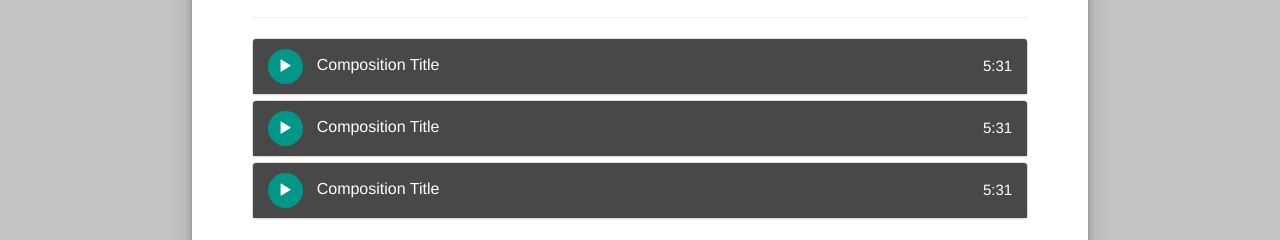
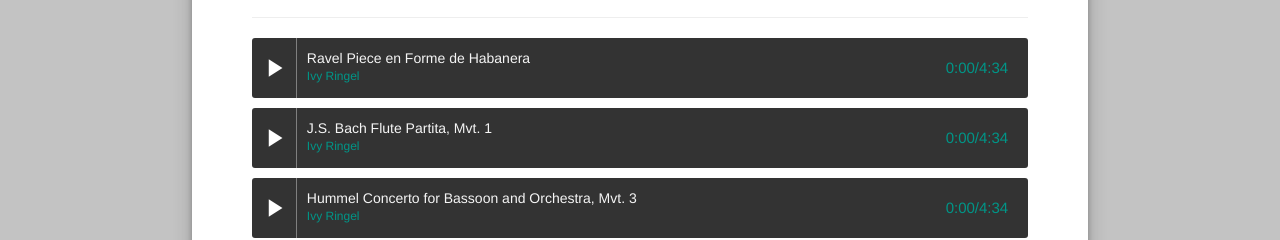
Before and after one commit to zacharyfmarion/ivyringel, a website: page media.html in a window 1280 px wide. Shown: the part 588-828 px from the top of the page. Drawn offline with nearby package versions, Linux system fonts and the light colour scheme; a web font is replaced by a local one.

Commit message:
Added music player and music to media page

```diff
--- /dev/null
+++ b/js/harmonize.js
@@ -0,0 +1,108 @@
+(function ( $ ) {
+  /** plugin to play music or whatever
+    * @param {Object} options - specify the title,
+    * artist, and length of the song
+   **/
+  $.fn.harmonize = function(options) {
+
+    this.html('\
+      <i class="material-icons play_btn">play_arrow</i>\
+      <div class="progress_bar"></div>\
+      <div class="info_right">\
+        <div class="song_name">'+ options.title +'</div>\
+        <div class="artist">'+ options.artist +'</div>\
+      </div>\
+      <span class="time">0:00/4:34</span>\
+    ')
+
+    // VARIABLES
+    // ---------------------------------------------
+
+    var play_btn = this.find('.play_btn');
+    var progress_bar = this.find('.progress_bar');
+    var time = this.find('.time');
+    // create the audio object to be manipulated
+    var audio = new Audio(options.src);
+    // create an interval to be created when the content is played
+    var interval = null;
+
+    // FUNCTIONS
+    // ---------------------------------------------
+
+    /** Function to either play or pause the player
+      * @param {Boolean} playing - whether or not the player is playing
+     **/
+    var toggleState = function(playing) {
+      play_btn.toggleClass('playing');
+      if (playing) {
+        // change the icon to pause
+        play_btn.html('play_arrow');
+        audio.pause();
+        resetInterval();
+      } else {
+        // change the icon back to play
+        play_btn.html('pause');
+        audio.play();
+        // set an interval to update the DOM elements
+        interval = setInterval(function() {
+          update();
+        }.bind(this), 500)
+      }
+    }.bind(this);
+
+    /** Function to update the position of the
+     * progress bar and the time text
+     **/
+    var update = function() {
+      // do the width calculation
+      var width_per_sec = (this.width() - play_btn.outerWidth()) / audio.duration;
+      var width = width_per_sec * audio.currentTime;
+      progress_bar.width(width);
+      time.html(formatTime(audio.currentTime) + '/' + formatTime(audio.duration));
+    }.bind(this)
+
+    // clear the interval so that we aren't calling JS and
+    // updating the DOM unnecessarily
+    var resetInterval = function() {
+      clearInterval(interval);
+    }
+
+    // http://stackoverflow.com/questions/6312993/javascript-seconds-to-time-string-with-format-hhmmss
+    var formatTime = function(time) {
+      var sec_num = parseInt(time, 10); // don't forget the second param
+      var hours   = Math.floor(sec_num / 3600);
+      var minutes = Math.floor((sec_num - (hours * 3600)) / 60);
+      var seconds = sec_num - (hours * 3600) - (minutes * 60);
+
+      if (minutes < 10) {minutes = "0"+minutes;}
+      if (seconds < 10) {seconds = "0"+seconds;}
+      return minutes+':'+seconds;
+    }
+
+    // EVENT LISTENERS
+    // ---------------------------------------------
+
+    // add event listener to the play button
+    play_btn.on('click', function(e){
+      toggleState(play_btn.hasClass('playing'))
+      e.stopPropagation();
+    })
+
+    this.on('click', function(e) {
+      var x = e.pageX - this.offset().left - play_btn.outerWidth();
+      if (x > 0) {
+        var new_time = (x / (this.width() - play_btn.outerWidth())) * audio.duration;
+        audio.currentTime = Math.round(new_time);
+        update();
+      }
+    }.bind(this))
+
+    // add event listener to the audio element
+    audio.addEventListener('ended', resetInterval)
+
+    // for function chaining
+    return this;
+
+  };
+
+}( jQuery ));
--- a/media.html
+++ b/media.html
@@ -7,15 +7,16 @@
   <!-- Stylesheets -->
   <link rel="stylesheet" href="https://maxcdn.bootstrapcdn.com/bootstrap/3.3.6/css/bootstrap.min.css">
   <!--<link rel="stylesheet" href="https://bootswatch.com/2/flatly/bootstrap.min.css">-->
-  <link href="https://fonts.googleapis.com/css?family=Arimo|Crimson+Text|Droid+Sans|Droid+Serif" rel="stylesheet">
-  <link rel="stylesheet" href="css/app.css">
-  <link rel="stylesheet" href="css/media.css">
+  <link href="https://fonts.googleapis.com/css?family=Material+Icons|Arimo|Crimson+Text|Droid+Sans|Droid+Serif" rel="stylesheet">
   <link rel="stylesheet" href="www/lib/photoswipe/dist/photoswipe.css">
   <!-- Skin CSS file (styling of UI - buttons, caption, etc.)
        In the folder of skin CSS file there are also:
        - .png and .svg icons sprite,
        - preloader.gif (for browsers that do not support CSS animations) -->
   <link rel="stylesheet" href="www/lib/photoswipe/dist/default-skin/default-skin.css">
+  <link rel="stylesheet" href="css/harmonize.css">
+  <link rel="stylesheet" href="css/app.css">
+  <link rel="stylesheet" href="css/media.css">
 
 </head>
 <body>
@@ -54,56 +55,11 @@
       <div class="container">
         <h1>Recordings</h1>
         <hr>
-        <div class="panel-group" id="accordion" role="tablist" aria-multiselectable="true">
-          <div class="panel panel-default">
-            <div class="panel-heading" role="tab" id="headingOne">
-              <button role="button" class="btn play-button" data-toggle="collapse" data-parent="#accordion" href="#collapseOne" aria-expanded="true" aria-controls="collapseOne">
-                <span class="glyphicon glyphicon-play"></span>
-              </button>
-              <h4 class="panel-title">
-               Composition Title
-              </h4>
-              <span class="time">5:31</span>
-            </div>
-            <div id="collapseOne" class="panel-collapse collapse" role="tabpanel" aria-labelledby="headingOne">
-              <div class="panel-body">
-                Anim pariatur cliche reprehenderit, enim eiusmod high life accusamus terry richardson ad squid. 3 wolf moon officia aute, non cupidatat skateboard dolor brunch. Food truck quinoa nesciunt laborum eiusmod. Brunch 3 wolf moon tempor, sunt aliqua put a bird on it squid single-origin coffee nulla assumenda shoreditch et. Nihil anim keffiyeh helvetica, craft beer labore wes anderson cred nesciunt sapiente ea proident. Ad vegan excepteur butcher vice lomo. Leggings occaecat craft beer farm-to-table, raw denim aesthetic synth nesciunt you probably haven't heard of them accusamus labore sustainable VHS.
-              </div>
-            </div>
-          </div>
-          <div class="panel panel-default">
-            <div class="panel-heading" role="tab" id="headingTwo">
-              <button class="collapsed btn play-button" role="button" data-toggle="collapse" data-parent="#accordion" href="#collapseTwo" aria-expanded="false" aria-controls="collapseTwo">
-                <span class="glyphicon glyphicon-play"></span>
-              </button>
-              <h4 class="panel-title">
-               Composition Title
-              </h4>
-              <span class="time">5:31</span>
-            </div>
-            <div id="collapseTwo" class="panel-collapse collapse" role="tabpanel" aria-labelledby="headingTwo">
-              <div class="panel-body">
-                Anim pariatur cliche reprehenderit, enim eiusmod high life accusamus terry richardson ad squid. 3 wolf moon officia aute, non cupidatat skateboard dolor brunch. Food truck quinoa nesciunt laborum eiusmod. Brunch 3 wolf moon tempor, sunt aliqua put a bird on it squid single-origin coffee nulla assumenda shoreditch et. Nihil anim keffiyeh helvetica, craft beer labore wes anderson cred nesciunt sapiente ea proident. Ad vegan excepteur butcher vice lomo. Leggings occaecat craft beer farm-to-table, raw denim aesthetic synth nesciunt you probably haven't heard of them accusamus labore sustainable VHS.
-              </div>
-            </div>
-          </div>
-          <div class="panel panel-default">
-            <div class="panel-heading" role="tab" id="headingThree">
-              <button class="collapsed btn play-button" role="button" data-toggle="collapse" data-parent="#accordion" href="#collapseThree" aria-expanded="false" aria-controls="collapseThree">
-                <span class="glyphicon glyphicon-play"></span>
-              </button>
-              <h4 class="panel-title">
-               Composition Title
-              </h4>
-              <span class="time">5:31</span>
-            </div>
-            <div id="collapseThree" class="panel-collapse collapse" role="tabpanel" aria-labelledby="headingThree">
-              <div class="panel-body">
-                Anim pariatur cliche reprehenderit, enim eiusmod high life accusamus terry richardson ad squid. 3 wolf moon officia aute, non cupidatat skateboard dolor brunch. Food truck quinoa nesciunt laborum eiusmod. Brunch 3 wolf moon tempor, sunt aliqua put a bird on it squid single-origin coffee nulla assumenda shoreditch et. Nihil anim keffiyeh helvetica, craft beer labore wes anderson cred nesciunt sapiente ea proident. Ad vegan excepteur butcher vice lomo. Leggings occaecat craft beer farm-to-table, raw denim aesthetic synth nesciunt you probably haven't heard of them accusamus labore sustainable VHS.
-              </div>
-            </div>
-          </div>
-        </div>
+
+        <div class="harmonize"></div>
+        <div class="harmonize"></div>
+        <div class="harmonize"></div>
+
         <h1>Photos</h1>
         <hr>
 
@@ -247,5 +203,30 @@
   <!-- UI JS file -->
   <script src="www/lib/photoswipe/dist/photoswipe-ui-default.min.js"></script>
   <script src="js/photoswipe_init.js"></script>
+
+  <script src="js/harmonize.js"></script>
+  <script>
+    var songs = [
+      {
+        title: 'Ravel Piece en Forme de Habanera',
+        artist: 'Ivy Ringel',
+        src: './resources/music/ravel.wav'
+      },
+      {
+        title: 'J.S. Bach Flute Partita, Mvt. 1',
+        artist: 'Ivy Ringel',
+        src: './resources/music/partita.wav'
+      },
+      {
+        title: 'Hummel Concerto for Bassoon and Orchestra, Mvt. 3',
+        artist: 'Ivy Ringel',
+        src: './resources/music/hummel.mp3'
+      }
+    ]
+    // initialize the plugin for each song
+    $('.harmonize').each(function(index) {
+      $(this).harmonize(songs[index]);
+    })
+  </script>
 </body>
 </html>
--- /dev/null
+++ b/sass/harmonize.scss
@@ -0,0 +1,60 @@
+@import 'variables';
+
+$player_height: 60px;
+
+.harmonize {
+  height: $player_height;
+  color: whitesmoke;
+  background: #333;
+  position: relative;
+  border-radius: 3px;
+  .progress_bar {
+    position: absolute;
+    left: 45px;
+    //right: 0;
+    width: 0;
+    background-color: darken(#333, 10%);
+    z-index: 0;
+    bottom: 0;
+    top: 0;
+    border-top-right-radius: 4px;
+    border-bottom-right-radius: 4px;
+  }
+  .play_btn {
+    color: #fff;
+    position: absolute;
+    left: 0;
+    width: 45px;
+    top: 0;
+    bottom: 0;
+    font-size: 30px;
+    padding: 0 7px;
+    cursor: pointer;
+    margin-right: 5px;
+    line-height: $player_height;
+    vertical-align: middle;
+    border-right: 1px solid gray;
+  }
+  .info_right {
+    position: absolute;
+    left: 55px;
+    padding: 10px 0;
+    top: 0;
+    bottom: 0;
+    right: 100px;
+    z-index: 1;
+    display: inline-block;
+    height: $player_height;
+  }
+  .time {
+    position: absolute;
+    text-align: right;
+    right: 0;
+    width: 100px;
+    top: 0;
+    bottom: 0;
+    z-index: 1;
+    line-height: $player_height;
+    padding-right: 20px;
+  }
+}
--- a/sass/media.scss
+++ b/sass/media.scss
@@ -17,6 +17,19 @@
   color: #fff;
 }
 
+.harmonize {
+  margin: 10px 0;
+  .time {
+    color: $primary;
+  }
+  .title {
+    font-size: 20px;
+  }
+  .artist {
+    color: $primary;
+    font-size: 12px;
+  }
+}
 
 /*
  * Taken from https://css-tricks.com/seamless-responsive-photo-grid/
```
Also changed, not shown: audio.html (added, +30 -0 lines), css/harmonize.css (added), css/media.css, 4 other files.
